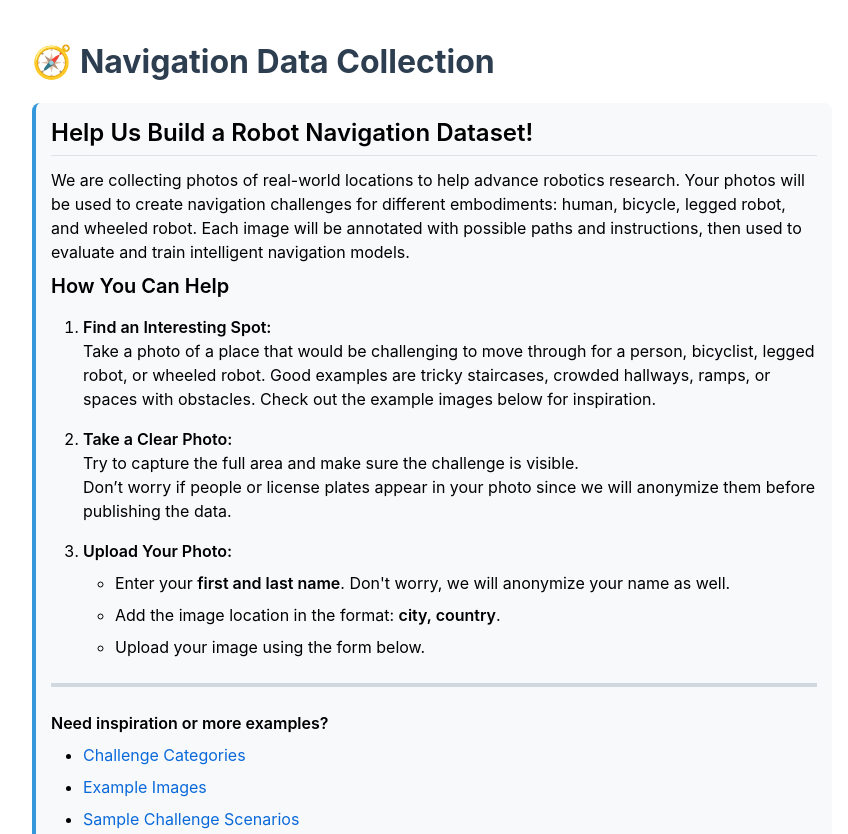
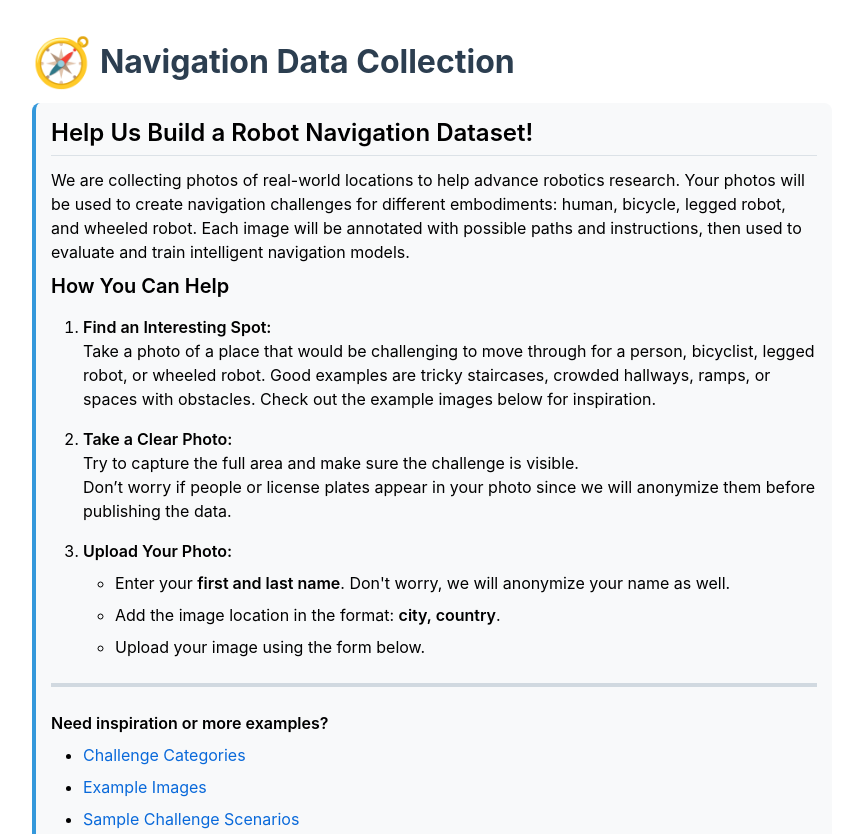
Before and after one commit to TimWindecker/Navigation-Dataset-Website, a plain HTML site: page public/index.html in a window 1280 px wide. Shown: the top 834 px of the page, without its empty margins (208-1056 px from the left). Drawn offline with nearby package versions, Linux system fonts and the light colour scheme.

Commit message:
Change title wrapping

```diff
--- a/public/index.html
+++ b/public/index.html
@@ -21,12 +21,21 @@
             color: #2c3e50;
             margin-bottom: 15px; /* Reduced margin */
             display: flex;
-            flex-wrap: wrap;
             align-items: center;
             gap: 8px;
         }
         h1 .emoji {
-            flex-shrink: 0;
+            flex-shrink: 0;        /* Do not shrink the emoji */
+            font-size: 1.5em;      /* Makes the emoji look good (optional) */
+            line-height: 1;        /* Aligns emoji nicely (optional) */
+        }
+
+        h1 .title-text {
+            white-space: normal;   /* Allow title text to wrap */
+            word-break: break-word;
+            flex: 1 1 0;
+            min-width: 0;          /* Allow shrinking in flex context */
+            display: inline;       /* Inline so it wraps as text */
         }
         .project-info {
             padding: 15px; /* Reduced padding */
```
